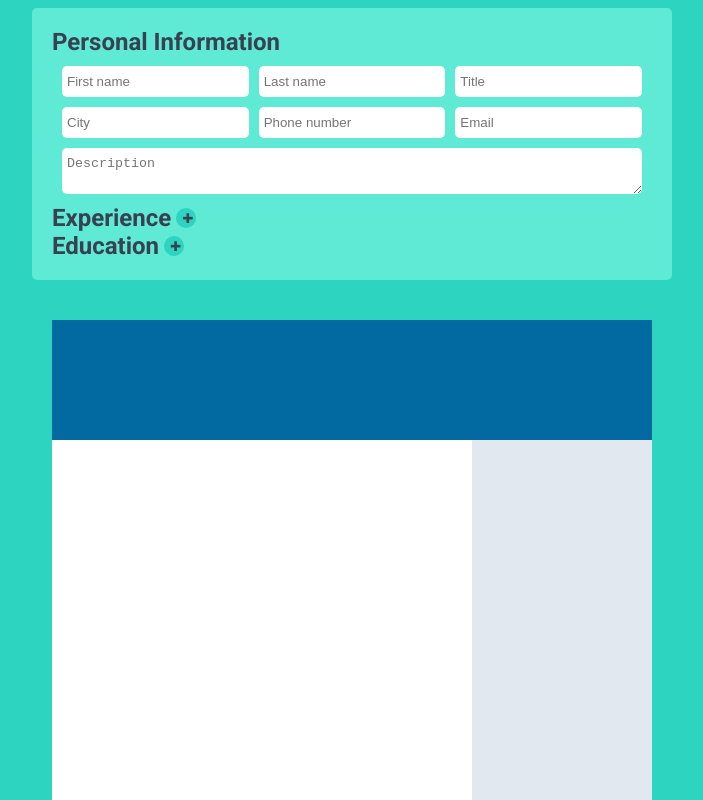
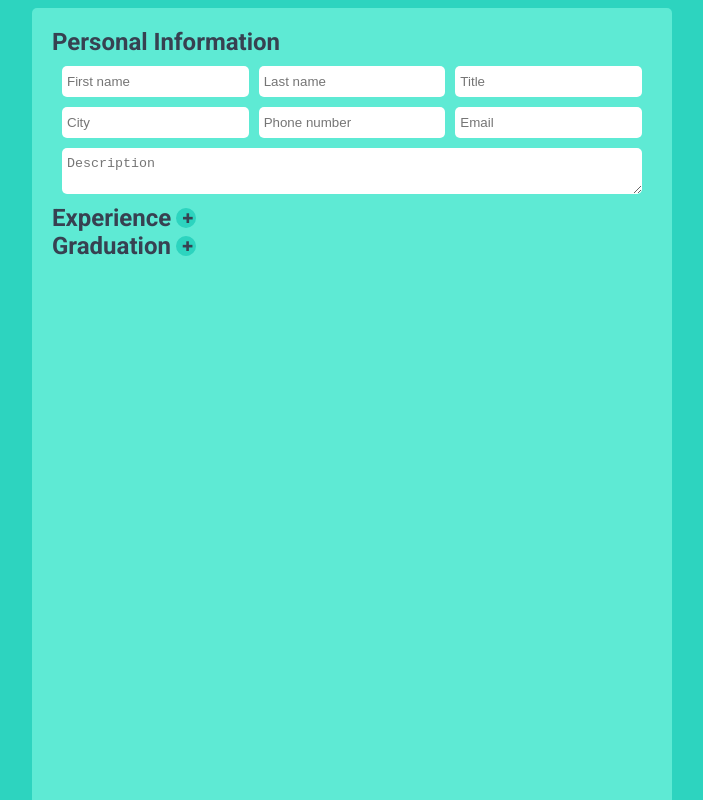
Before and after one commit to G4brielMedeiros/resume-creator, a React (Create React App) app: page / in a window 1280 px wide. Shown: the top 800 px of the page, without its empty margins (288-991 px from the left). Built offline with nearby package versions, Linux system fonts and the light colour scheme.

Commit message:
minor fixes

```diff
--- a/src/App.css
+++ b/src/App.css
@@ -28,6 +28,8 @@ main {
   padding: 20px;
   border-radius: 5px;
   width: 600px;
+  overflow: scroll;
+  height: 760px;
 }
 
 .personal-section-wrapper {
@@ -49,10 +51,6 @@ textarea {
   border-radius: 5px;
   color: var(--text-color);
   min-width: 0px;
-}
-
-input {
-  max-height: fit-content;
 }
 
 textarea {
@@ -135,11 +133,13 @@ p {
 
 .job-input {
   display: grid;
-  grid-template-columns: repeat(2, 1fr);
+  grid-template-columns: 1fr 1fr;
   position: relative;
   gap: 10px;
   margin: 10px;
   margin-bottom: 20px;
+
+  grid-template-rows: auto auto 1fr;
 }
 
 .school-input {
--- a/src/components/Education/EducationInput.js
+++ b/src/components/Education/EducationInput.js
@@ -27,10 +27,8 @@ export default function EducationInput({ education, setEducation }) {
   return (
     <section className="education-section">
       <div className="section-header">
-        <h2>Education</h2>
-        <button onClick={addSchool} className="add">
-          ✚
-        </button>
+        <h2>Graduation</h2>
+        <button onClick={addSchool}>✚</button>
       </div>
 
       {education.map((school) => (
@@ -41,7 +39,6 @@ export default function EducationInput({ education, setEducation }) {
           deleteSchool={() => deleteSchool(school.id)}
         />
       ))}
-
     </section>
   );
 }
--- a/src/components/Experience/ExperienceInput.js
+++ b/src/components/Experience/ExperienceInput.js
@@ -29,9 +29,7 @@ export default function ExperienceInput({ experience, setExperience }) {
     <section className="experience-section">
       <div className="section-header">
         <h2>Experience</h2>
-        <button onClick={addJob} className="add">
-          ✚
-        </button>
+        <button onClick={addJob}>✚</button>
       </div>
 
       {experience.map((job) => (
--- a/src/components/Resume.js
+++ b/src/components/Resume.js
@@ -8,15 +8,16 @@ export default function Resume({ personalInfo, experience, education }) {
   return (
     <article className="resume">
       <header>
-        <h1 className="resume-name">
-          {firstName} {lastName}
-        </h1>
-        <h2 className="resume-title">{title}</h2>
+        {(firstName || lastName) && (
+          <h1 className="resume-name">
+            {firstName} {lastName}
+          </h1>
+        )}
+        {title && <h2 className="resume-title">{title}</h2>}
       </header>
       <div className="resume-wrapper">
         <div className="resume-relevant-info">
-          {description && <h3>Description</h3>}
-          <p>{description}</p>
+          {description && <h3>Description</h3> && <p>{description}</p>}
 
           {experience.length !== 0 && <h3>Experience</h3>}
           {experience.map((job) => (
@@ -32,14 +33,11 @@ export default function Resume({ personalInfo, experience, education }) {
         <aside className="resume-personal-info">
           {(city || phoneNumber || email) && <h3>Personal Details</h3>}
 
-          {city && <h4>City</h4>}
-          <p>{city}</p>
+          {city && <h4>City</h4> && <p>{city}</p>}
 
-          {phoneNumber && <h4>Phone Number</h4>}
-          <p>{phoneNumber}</p>
+          {phoneNumber && <h4>Phone Number</h4> && <p>{phoneNumber}</p>}
 
-          {email && <h4>Email</h4>}
-          <p>{email}</p>
+          {email && <h4>Email</h4> && <p>{email}</p>}
         </aside>
       </div>
     </article>
```
